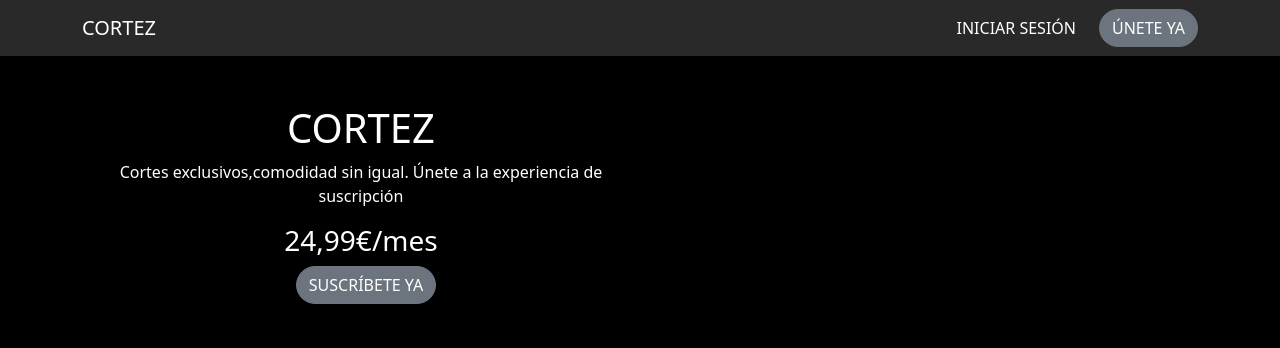
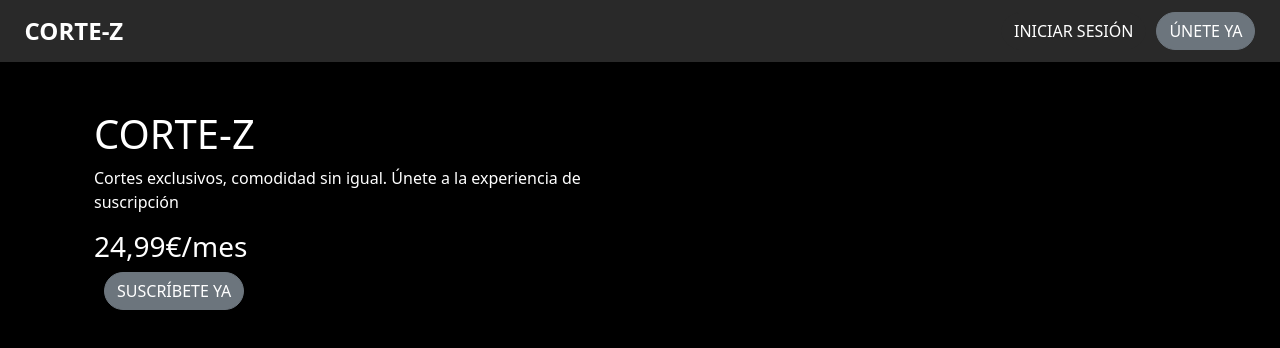
Before and after one commit to mlorenzoo/proyecto-frontend, a React (Vite) app: page / in a window 1280 px wide. Shown: the top 348 px of the page. Built offline with nearby package versions, Linux system fonts and the light colour scheme; no server answers.

Commit message:
no va la home

```diff
--- a/src/App.scss
+++ b/src/App.scss
@@ -13,7 +13,18 @@ $body-bg: #673ab80a !default;
   margin-left: 10px;
 }
 
-html {
+.custom-navbar-brand {
+  color: white;
+  font-size: 24px;
+  font-weight: bold;
+  margin-left: 1%;
+}
+
+.justify-content-end{
+  margin-right: 1%;
+}
+
+.home-container {
   height: 100vh;
 }
 
--- a/src/components/Header.jsx
+++ b/src/components/Header.jsx
@@ -55,8 +55,8 @@ export function Header() {
 	return (
 		<header>
 			<Navbar collapseOnSelect expand="md" bg="primary" data-bs-theme="dark">
-				<Container>
-					<Navbar.Brand as={Link} to="/">CORTEZ</Navbar.Brand>
+				<Container fluid>
+					<Navbar.Brand as={Link} to="/" className="custom-navbar-brand">CORTE-Z</Navbar.Brand>
 					<Navbar.Toggle aria-controls="responsive-navbar-nav" />
 					<Navbar.Collapse id="responsive-navbar-nav" className="justify-content-end">
 						<Nav activeKey={location.pathname}>
--- a/src/pages/Home.jsx
+++ b/src/pages/Home.jsx
@@ -1,32 +1,31 @@
-import './Home.css'
-import reactLogo from '../assets/react.svg'
-import viteLogo from '/vite.svg'
-import { Button, Container } from 'react-bootstrap'
-import { useState } from 'react'
-import Layout from '../components/Layout'
+import React from 'react';
+import { Container, Row, Col, Button } from 'react-bootstrap';
+import Layout from '../components/Layout'; // Importar el componente Layout
 
-export default function Home() {
-
-	const [count, setCount] = useState(0)
-
+function HomePage() {
   return (
     <Layout>
-			<div className="container">
-				<div className="row">
-					<div className="col-md-6">
-						<section className="text-center">
-							<h1 className=''>CORTEZ</h1>
-							<p className=''>Cortes exclusivos,comodidad sin igual. Únete a la experiencia de suscripción</p>
+      <Container>
+        <Row>
+          {/* Columna para el texto */}
+          <Col md={6}>
+            <section className="text-center text-md-start"> {/* Agregando la clase text-md-start */}
+              <h1>CORTE-Z</h1>
+              <p>Cortes exclusivos, comodidad sin igual. Únete a la experiencia de suscripción</p>
               <h3>24,99€/mes</h3>
               <Button variant="secondary" className='custom-button'>SUSCRÍBETE YA</Button>{' '}
             </section>
+          </Col>
+          {/* Columna para la imagen (vacía en este ejemplo) */}
+          <Col md={6}>
+            <div>
+              {/* Aquí podrías incluir tu imagen */}
             </div>
-					<div className="col-md-6">
-						<div>
-						</div>
-					</div>
-				</div>
-			</div>
+          </Col>
+        </Row>
+      </Container>
     </Layout>
   );
 }
+
+export default HomePage;
```
Also changed, not shown: 1 other file (tests, documents, lock files or other folders). Lines whose indentation alone changed are shown as unchanged.
